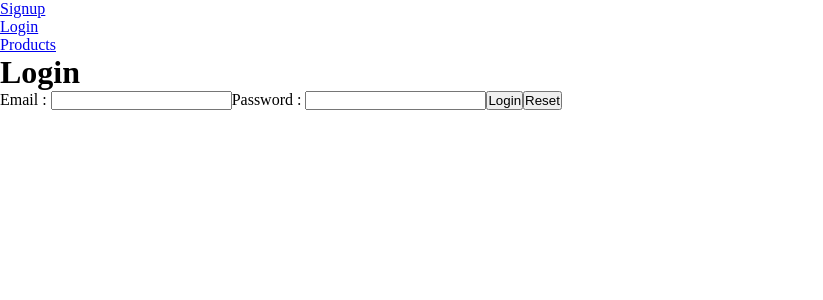
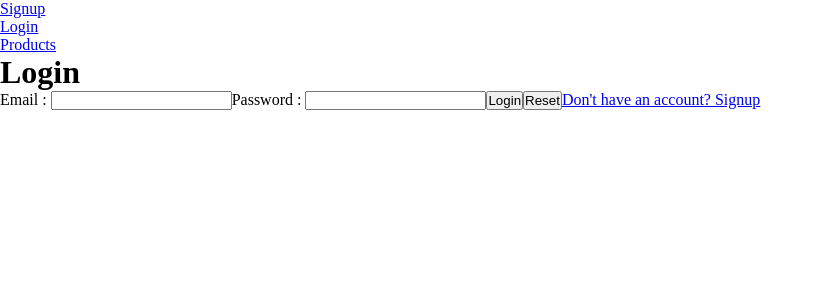
Before and after one commit to BVenkateshwaran/Signup-Login-React, a React (Vite) app: page /login in a window 1280 px wide. Shown: the top 300 px of the page, without its empty margins (0-823 px from the left). Built offline with nearby package versions, Linux system fonts and the light colour scheme.

Commit message:
Login to Signup connected using Link

```diff
--- a/src/Login.jsx
+++ b/src/Login.jsx
@@ -1,4 +1,5 @@
 import React,{useReducer} from 'react'
+import { Link } from 'react-router-dom'
 
 function reducer(state,action)
 {
@@ -54,6 +55,8 @@
           dispatch({type:"reset"})
         }}>Reset</button>
 
+        <Link to="/signup">Don't have an account? Signup</Link>
+
       </form>
     </div>
   )
```
